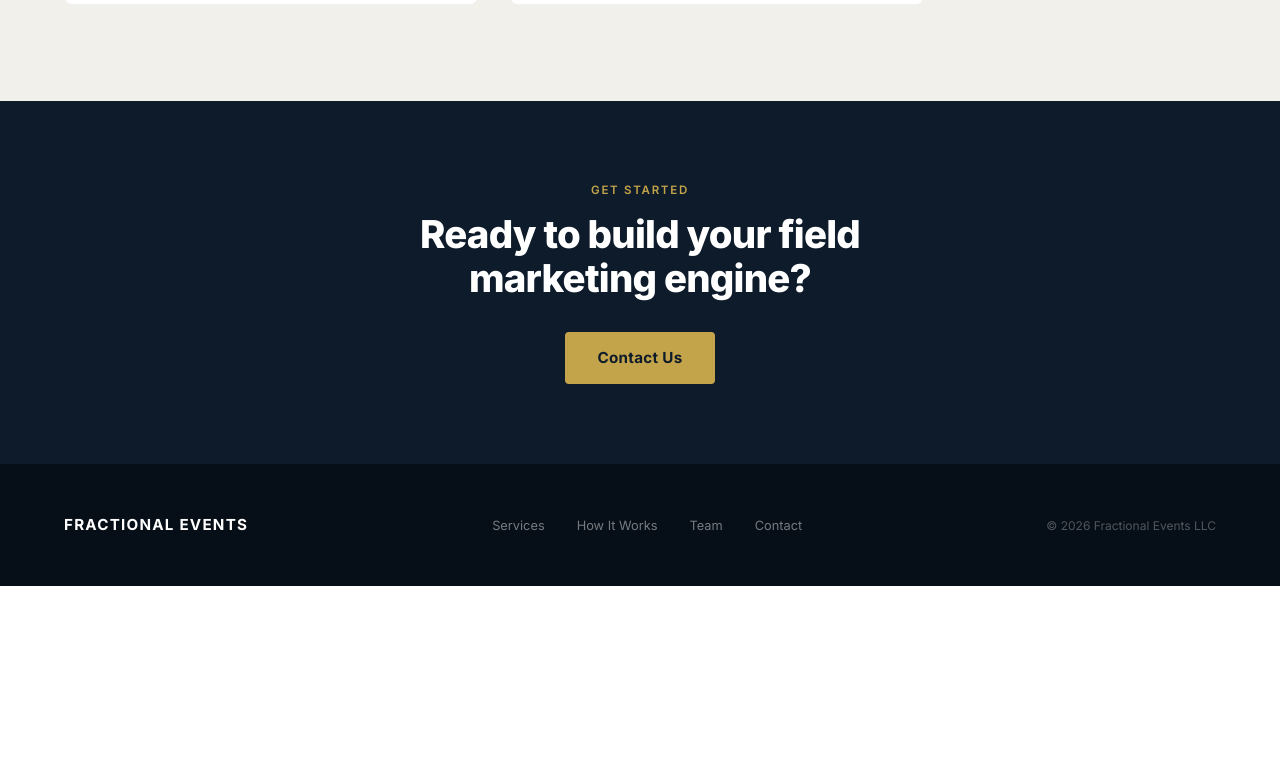
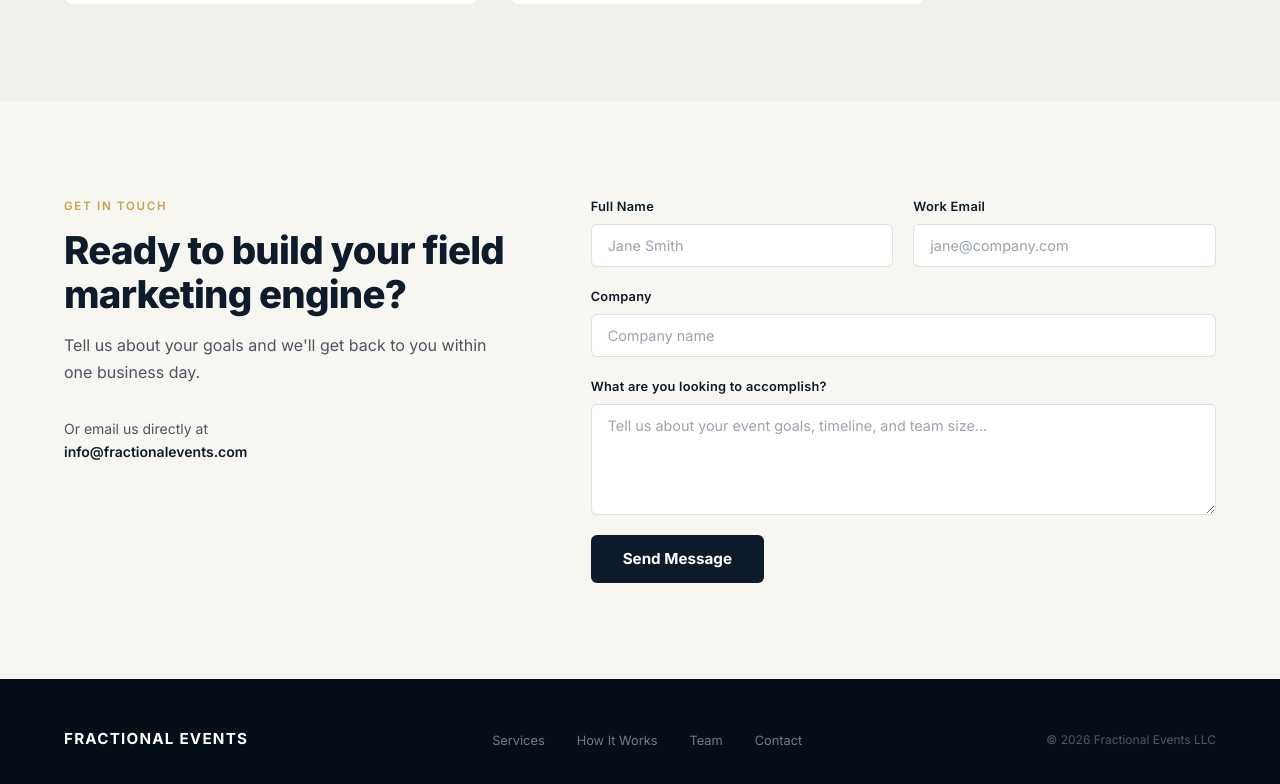
Before and after one commit to Fractional-Events/Website, a plain HTML site: page index.html in a window 1280 px wide. Shown: the part 4206-4990 px from the top of the page. Before the commit the page ends 4792 px from the top, so only its background shows below. Drawn offline with Linux system fonts and the light colour scheme.

Commit message:
Add contact form with Formspree integration

```diff
--- a/css/styles.css
+++ b/css/styles.css
@@ -475,6 +475,92 @@ section { padding: 6rem 5%; }
   margin: 0.75rem auto 2rem;
 }
 
+/* ── CONTACT ── */
+#contact { background: var(--off-white); }
+
+.contact-inner {
+  display: grid;
+  grid-template-columns: 1fr 1.4fr;
+  gap: 5rem;
+  align-items: start;
+}
+
+.contact-email {
+  margin-top: 2rem;
+  font-size: 0.875rem;
+  color: var(--gray-dark);
+  line-height: 1.6;
+}
+
+.contact-email a {
+  color: var(--navy);
+  font-weight: 600;
+  text-decoration: none;
+}
+
+.contact-email a:hover { color: var(--gold); }
+
+.contact-form {
+  display: flex;
+  flex-direction: column;
+  gap: 1.25rem;
+}
+
+.form-row {
+  display: grid;
+  grid-template-columns: 1fr 1fr;
+  gap: 1.25rem;
+}
+
+.form-group {
+  display: flex;
+  flex-direction: column;
+  gap: 0.4rem;
+}
+
+.form-group label {
+  font-size: 0.8rem;
+  font-weight: 600;
+  color: var(--navy);
+  letter-spacing: 0.02em;
+}
+
+.form-group input,
+.form-group textarea {
+  padding: 0.75rem 1rem;
+  border: 1.5px solid rgba(0,0,0,0.12);
+  border-radius: 6px;
+  font-family: var(--font);
+  font-size: 0.9rem;
+  color: var(--text);
+  background: var(--white);
+  transition: border-color 0.2s;
+  outline: none;
+  resize: vertical;
+}
+
+.form-group input::placeholder,
+.form-group textarea::placeholder { color: var(--gray-mid); }
+
+.form-group input:focus,
+.form-group textarea:focus { border-color: var(--gold); }
+
+.btn-submit {
+  background: var(--navy);
+  color: var(--white);
+  border: none;
+  padding: 0.9rem 2rem;
+  border-radius: 6px;
+  font-family: var(--font);
+  font-size: 0.95rem;
+  font-weight: 700;
+  cursor: pointer;
+  transition: background 0.2s, transform 0.2s;
+  align-self: flex-start;
+}
+
+.btn-submit:hover { background: var(--navy-mid); transform: translateY(-1px); }
+
 /* ── FOOTER ── */
 footer {
   background: #060E17;
@@ -520,6 +606,8 @@ footer {
   .process-grid { grid-template-columns: repeat(2, 1fr); }
   .process-step::before { display: none; }
   .team-grid { grid-template-columns: 1fr; max-width: 440px; }
+  .contact-inner { grid-template-columns: 1fr; gap: 2.5rem; }
+  .form-row { grid-template-columns: 1fr; }
 }
 
 @media (max-width: 640px) {
--- a/index.html
+++ b/index.html
@@ -22,7 +22,7 @@
       <li><a href="#services">Services</a></li>
       <li><a href="#process">How It Works</a></li>
       <li><a href="#team">Team</a></li>
-      <li><a href="#cta" class="nav-cta">Contact Us</a></li>
+      <li><a href="#contact" class="nav-cta">Contact Us</a></li>
     </ul>
   </nav>
 
@@ -34,7 +34,7 @@
       <h1>Your Field Marketing <span>Partner</span></h1>
       <p>Pipeline-driving events at a fraction of the cost. We build account-based programs that generate pipeline, accelerate deals, and deliver measurable revenue impact.</p>
       <div class="buttons">
-        <a href="#cta" class="btn-primary">Work With Us</a>
+        <a href="#contact" class="btn-primary">Work With Us</a>
         <a href="#services" class="btn-secondary">See Our Services</a>
       </div>
       <div class="hero-stats">
@@ -176,11 +176,39 @@
     </div>
   </section>
 
-  <!-- CTA -->
-  <section id="cta">
-    <span class="section-label">Get Started</span>
-    <h2 class="section-title light">Ready to build your field marketing engine?</h2>
-    <a href="mailto:info@fractionalevents.com" class="btn-primary">Contact Us</a>
+  <!-- CONTACT -->
+  <section id="contact">
+    <div class="contact-inner">
+      <div class="contact-left">
+        <span class="section-label">Get In Touch</span>
+        <h2 class="section-title">Ready to build your field marketing engine?</h2>
+        <p class="section-desc">Tell us about your goals and we'll get back to you within one business day.</p>
+        <p class="contact-email">Or email us directly at<br><a href="mailto:info@fractionalevents.com">info@fractionalevents.com</a></p>
+      </div>
+      <div class="contact-right">
+        <form action="https://formspree.io/f/REPLACE_WITH_YOUR_ID" method="POST" class="contact-form">
+          <div class="form-row">
+            <div class="form-group">
+              <label for="name">Full Name</label>
+              <input type="text" id="name" name="name" placeholder="Jane Smith" required />
+            </div>
+            <div class="form-group">
+              <label for="email">Work Email</label>
+              <input type="email" id="email" name="email" placeholder="jane@company.com" required />
+            </div>
+          </div>
+          <div class="form-group">
+            <label for="company">Company</label>
+            <input type="text" id="company" name="company" placeholder="Company name" />
+          </div>
+          <div class="form-group">
+            <label for="message">What are you looking to accomplish?</label>
+            <textarea id="message" name="message" rows="5" placeholder="Tell us about your event goals, timeline, and team size..." required></textarea>
+          </div>
+          <button type="submit" class="btn-submit">Send Message</button>
+        </form>
+      </div>
+    </div>
   </section>
 
   <!-- FOOTER -->
@@ -190,7 +218,7 @@
       <li><a href="#services">Services</a></li>
       <li><a href="#process">How It Works</a></li>
       <li><a href="#team">Team</a></li>
-      <li><a href="mailto:info@fractionalevents.com">Contact</a></li>
+      <li><a href="#contact">Contact</a></li>
     </ul>
     <span class="footer-copy">&copy; 2026 Fractional Events LLC</span>
   </footer>
```
